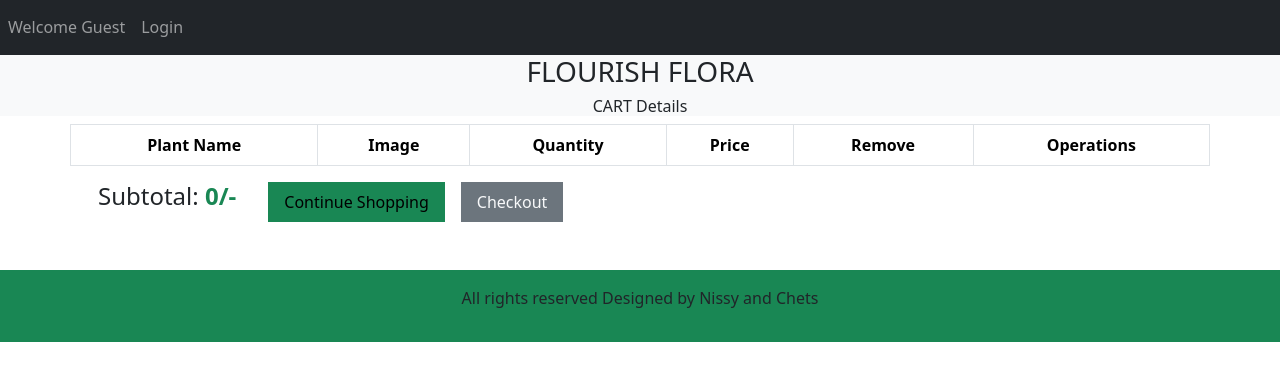
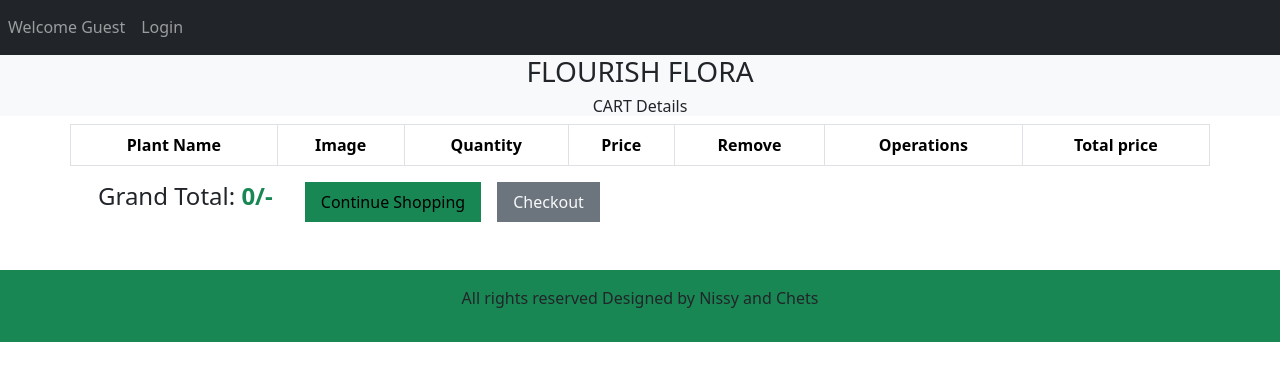
Before and after one commit to chetanaaaa/Flourishflora, a PHP site: page /cart.php in a window 1280 px wide. Shown: the part 81-462 px from the top of the page. Run offline with PHP 8.4, Linux system fonts and the light colour scheme; tables that the repository leaves empty or names only in its code hold one stand-in row (values such as "Sample post"); lists and menus that the app fills with data are empty.

Commit message:
update workeddd!!

```diff
--- a/FlorishFlora/cart.php
+++ b/FlorishFlora/cart.php
@@ -1,6 +1,18 @@
 <?php
 include('includes/connect.php');
 include('functions/common_function.php');
+?>
+<?php
+$get_ip_address=$_SERVER['REMOTE_ADDR'];
+if(isset($_POST['update'])){
+  $quantities=intval($_POST['qty']);
+  $id=$_POST['update_quantity'];
+  $updateq="update cart_details set quantity=$quantities where plant_id=$id and ip_address='$get_ip_address'";
+  $result=mysqli_query($con,$updateq);
+  if($result){
+    header('location:cart.php');
+  }
+}
 ?>
 <!DOCTYPE html>
 <html lang="en">
@@ -89,15 +101,18 @@ cart();
                     <th>Price</th>
                     <th>Remove</th>
                     <th>Operations</th>
+                    <th>Total price</th>
                 </tr>
             </thead>
 <?php
 global $con;
 $get_ip_address=$_SERVER['REMOTE_ADDR'];
 $total=0;
+$grand_total=0;
 $cart_query="select * from cart_details where ip_address='$get_ip_address'";
 $resultq=mysqli_query($con,$cart_query);
 while($row=mysqli_fetch_array($resultq)){
+    $qty=$row['quantity'];
   $plant_id=$row['plant_id'];
   $select_plants="select * from plants where plant_id=$plant_id";
   $result_plant=mysqli_query($con,$select_plants);
@@ -114,36 +129,48 @@ while($row=mysqli_fetch_array($resultq)){
                     <td><?php echo $name?></td>
                     <td><img class="cart_img" src="./images/<?php echo $image?>" alt=""></td>
 <form action="" method="post">
-                    <td><input type="number" name="qty" min="1" class="form-input w-10"></td>
-                    <?php
-                     $get_ip_address=$_SERVER['REMOTE_ADDR'];
-                    if(isset($_POST['update'])){
-                        $quantities=intval($_POST['qty']);
-                        $id=$_POST['update_quantity'];
-                        $update="update cart_details set quantity=$quantities where plant_id=$id and ip_address='$get_ip_address'";
-                        $result=mysqli_query($con,$update);
-                        $total=$total+$quantities*$price;
-                    }
-                    ?>
-                    <td><?php echo $price?></td>
-                    <td><input type="checkbox"></td>
+<td> <input type='number' name='qty' min='1' class='text-center' value=<?php echo $qty?>></td>
+
+                    <td><?php echo number_format($price)?></td>
+                    <td><input type="checkbox" name="removeitem[]" value="<?php echo $plant_id ?>"></td>
+
                     <td>
                         <input type="hidden" value="<?php echo $plant_id?>" name=update_quantity>
                         <input type="submit" value="Update" class="bg-success px-3 py-0.5 border-0 mx-4" name="update">
-                        <button class="bg-danger px-3 py-0.5 border-0 mx-1">Remove</button>
+                        <input type="submit" value="Remove" class="bg-danger px-3 py-0.5 border-0 mx-4" name="remove">
                     </td>
+                    <td><?php echo $subtotal=number_format($rowp['price']*$row['quantity'])?></td>
 </form>
                 </tr>
-<?php  }}?>
+<?php
+$grand_total+=$subtotal;
+}}?>
             </tbody>
         </table>
 <div class="d-flex mb-5">
-<h4 class="px-3">Subtotal: <strong class="text-success"><?php echo $total ?>/-</strong></h4>
+<h4 class="px-3">Grand Total: <strong class="text-success"><?php echo number_format($grand_total) ?>/-</strong></h4>
 <a href="index.php"><button class="bg-success px-3 py-2 border-0 mx-3">Continue Shopping</button></a>
 <a href="#"><button class="bg-secondary px-3 py-2 border-0 text-light">Checkout</button></a>
 </div>
 </div>
 </div>
+
+<?php
+function remove_cart_item(){
+    global $con;
+    if(isset($_POST['remove'])){
+        foreach($_POST['removeitem'] as $remove_id){
+            echo $remove_id;
+            $delete_query="delete from cart_details where plant_id=$remove_id";
+            $run_del=mysqli_query($con,$delete_query);
+            if($run_del){
+                echo "<script>window.open('cart.php','_self')</script>";
+            }
+        }
+    }
+}
+echo $remove_item=remove_cart_item();
+?>
 
 
 
```
